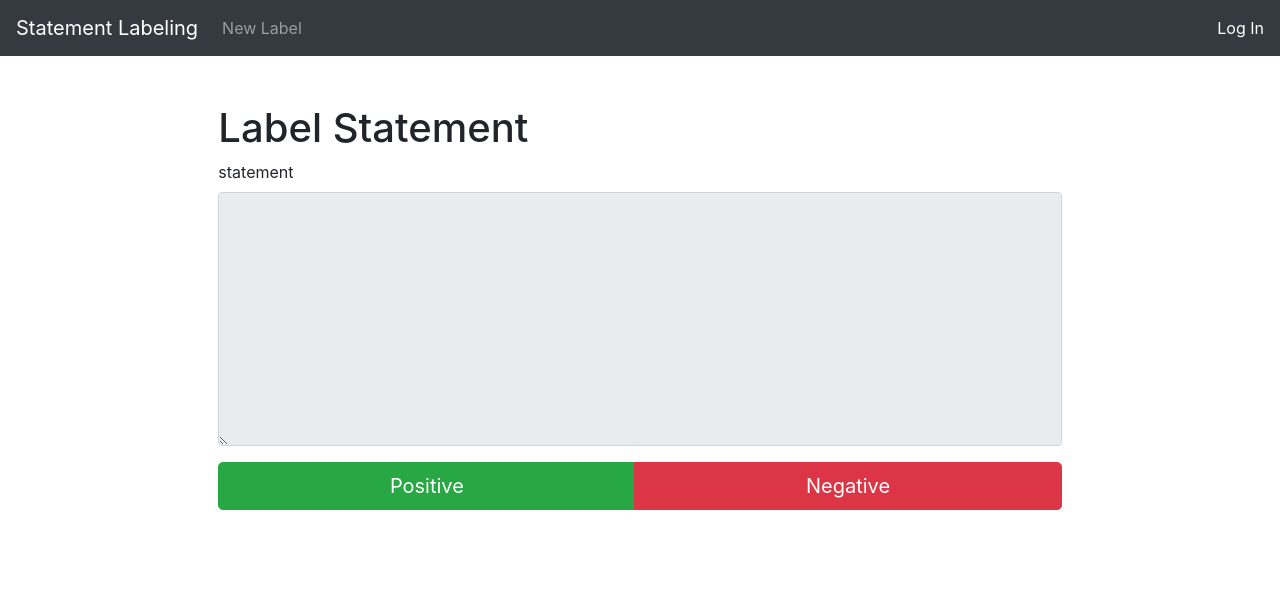
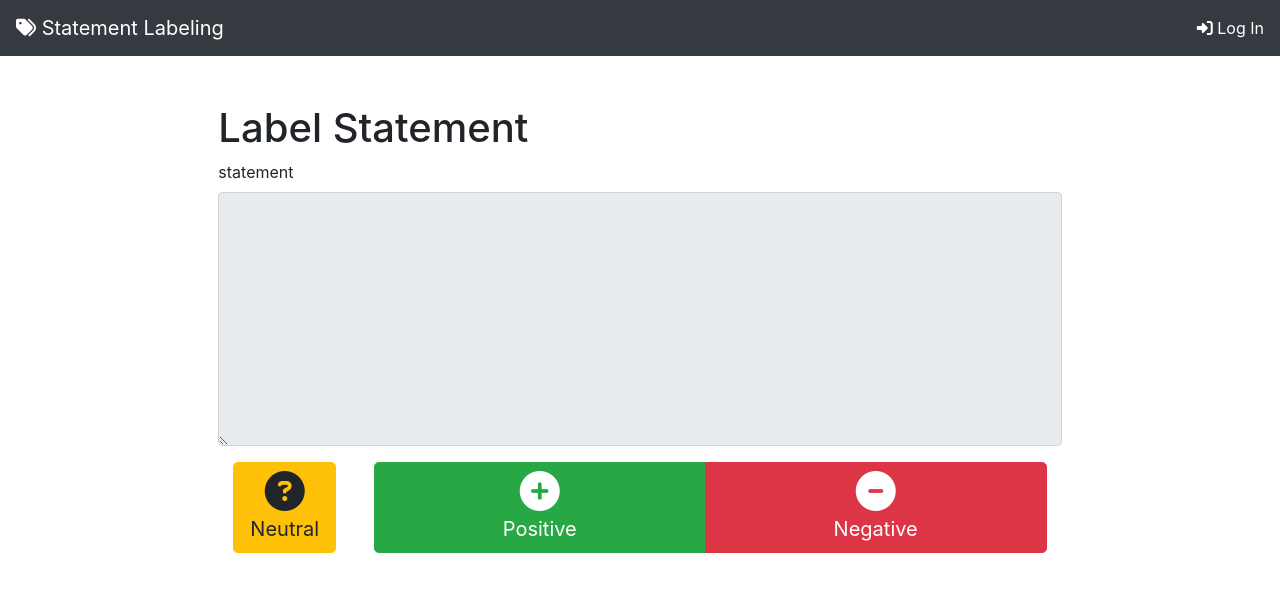
Before and after one commit to faryabimm/statement-labeling-system, a Django app: template templates/label.html in a window 1280 px wide. Shown: the top 592 px of the page. Run offline with Django 3.2, Linux system fonts and the light colour scheme; the template is opened without the code that fills it: values that come from a table or form of the project are taken from there, others are empty; some libraries are stand-ins or nearby versions.

Commit message:
add font awesome, polish templates

```diff
--- a/register/templates/register/register.html
+++ b/register/templates/register/register.html
@@ -7,6 +7,9 @@
     <form method="post" class="form-group">
         {% csrf_token %}
         {{ form|crispy }}
-        <button type="submit" class="btn btn-success">Register</button>
+        <button type="submit" class="btn btn-success btn-block">
+            <i class="fas fa-user-plus"></i>
+            Register
+        </button>
     </form>
 {% endblock %}
--- a/register/templates/registration/login.html
+++ b/register/templates/registration/login.html
@@ -7,7 +7,10 @@
     <form method="post" class="form-group">
         {% csrf_token %}
         {{ form|crispy }}
-        <button type="submit" class="btn btn-success">Login</button>
+        <button type="submit" class="btn btn-success btn-block">
+            <i class="fas fa-sign-in-alt"></i>
+            Login
+        </button>
     </form>
     <p>Don't have an account? Create one <a href="/register">here</a></p>
 {% endblock %}
--- a/templates/base.html
+++ b/templates/base.html
@@ -8,6 +8,9 @@
     <!-- Bootstrap CSS -->
     <link rel="stylesheet" href="https://stackpath.bootstrapcdn.com/bootstrap/4.3.1/css/bootstrap.min.css"
           integrity="sha384-ggOyR0iXCbMQv3Xipma34MD+dH/1fQ784/j6cY/iJTQUOhcWr7x9JvoRxT2MZw1T" crossorigin="anonymous">
+
+    <script src="https://kit.fontawesome.com/4408c438f7.js" crossorigin="anonymous"></script>
+
     <title>
         {% block title %}
             default title
@@ -16,25 +19,40 @@
 </head>
 <body>
 <nav class="navbar navbar-expand-lg navbar-dark bg-dark">
-    <a class="navbar-brand" href="/">Statement Labeling</a>
+    <a class="navbar-brand" href="/">
+        <i class="fas fa-tags"></i>
+
+        Statement Labeling
+    </a>
     <button class="navbar-toggler" type="button" data-toggle="collapse" data-target="#navbarText"
             aria-controls="navbarText" aria-expanded="false" aria-label="Toggle navigation">
         <span class="navbar-toggler-icon"></span>
     </button>
     <div class="collapse navbar-collapse" id="navbarText">
         <ul class="navbar-nav mr-auto">
+            {% if user.is_authenticated %}
             <li class="nav-item">
-                <a class="nav-link" href="/label">New Label</a>
+                <a class="nav-link" href="/label">
+                    <i class="fas fa-pen-square"></i>
+                    New Label
+                </a>
             </li>
+            {% endif %}
         </ul>
 
         {% if user.is_authenticated %}
             <span class="navbar-text">
-                <a href="/logout">Log Out</a>
+                <a href="/logout">
+                    <i class="fas fa-sign-out-alt"></i>
+                    Log Out
+                </a>
             </span>
         {% else %}
             <span class="navbar-text">
-                <a href="/login">Log In</a>
+                <a href="/login">
+                    <i class="fas fa-sign-in-alt"></i>
+                    Log In
+                </a>
             </span>
         {% endif %}
 
--- a/templates/complete.html
+++ b/templates/complete.html
@@ -4,6 +4,7 @@
 
 {% block content %}
     <div class="alert alert-success" role="alert">
+        <i class="fas fa-check-square"></i>
         Dataset labeling is complete. Thank you!
     </div>
 {% endblock %}
--- a/templates/label.html
+++ b/templates/label.html
@@ -10,9 +10,30 @@
             {% csrf_token %}
             {{ form|crispy }}
         </div>
-        <div class="btn-group btn-group-lg d-flex" role="group">
-            <button type="submit" name="positive" class="btn btn-secondary btn-success">Positive</button>
-            <button type="submit" name="negative" class="btn btn-secondary btn-danger">Negative</button>
+        <div class="container">
+            <div class="row">
+                <div class="col-2">
+                    <button type="submit" name="Neutral" class="btn-lg btn btn-secondary btn-warning">
+                        <i class="fas fa-question-circle fa-2x"></i>
+                        <br>
+                        Neutral
+                    </button>
+                </div>
+                <div class="col-10">
+                    <div class="btn-group btn-group-lg d-flex" role="group">
+                        <button type="submit" name="Positive" class="btn btn-secondary btn-success">
+                            <i class="fas fa-plus-circle fa-2x"></i>
+                            <br>
+                            Positive
+                        </button>
+                        <button type="submit" name="Negative" class="btn btn-secondary btn-danger">
+                            <i class="fas fa-minus-circle fa-2x"></i>
+                            <br>
+                            Negative
+                        </button>
+                    </div>
+                </div>
+            </div>
         </div>
 
     </form>
```
